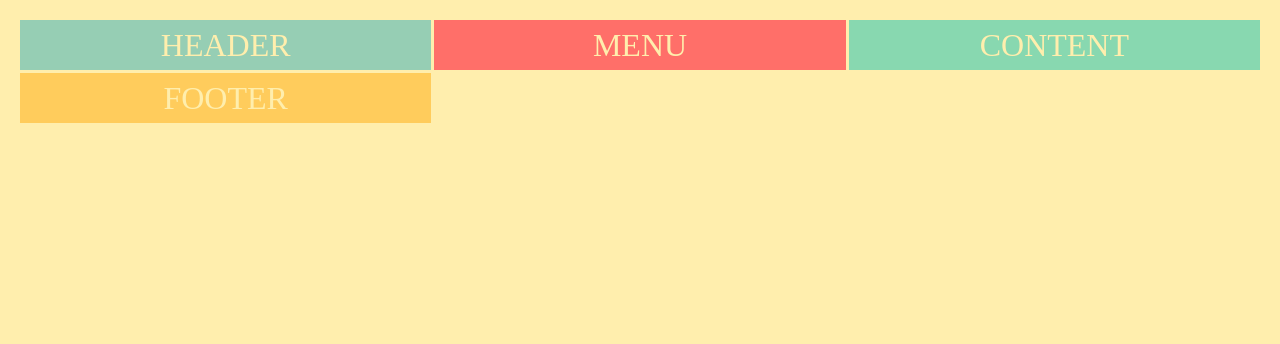
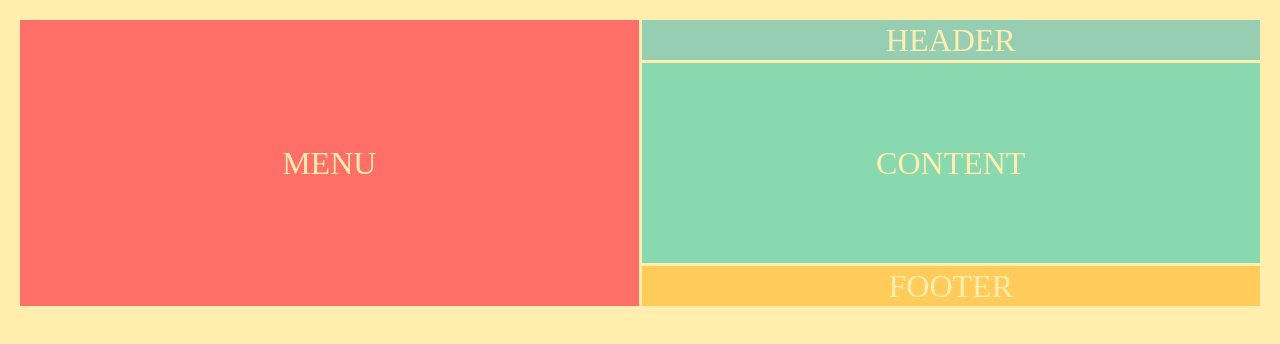
Before and after one commit to Rcf47/GridEducation, a plain HTML site: page scrimba/gridTutorial/positioningItems.html in a window 1280 px wide. Drawn offline with Linux system fonts and the light colour scheme.

Commit message:
docs: add grid-column and row

```diff
--- a/scrimba/gridTutorial/index.css
+++ b/scrimba/gridTutorial/index.css
@@ -6,6 +6,22 @@
 }*/
 .container {
   display: grid;
-  grid-template: repeat(2, 50px) / repeat(3, 1fr);
+  grid-template: 40px 200px 40px / repeat(2, 1fr);
   grid-gap: 3px;
 }
+
+.header {
+  grid-column: 2 / -1;
+}
+
+.menu {
+  grid-row: 1 / 4;
+}
+
+.content {
+  grid-column: 2 / -1;
+}
+
+.footer {
+  grid-column: 2 / -1;
+}
```
